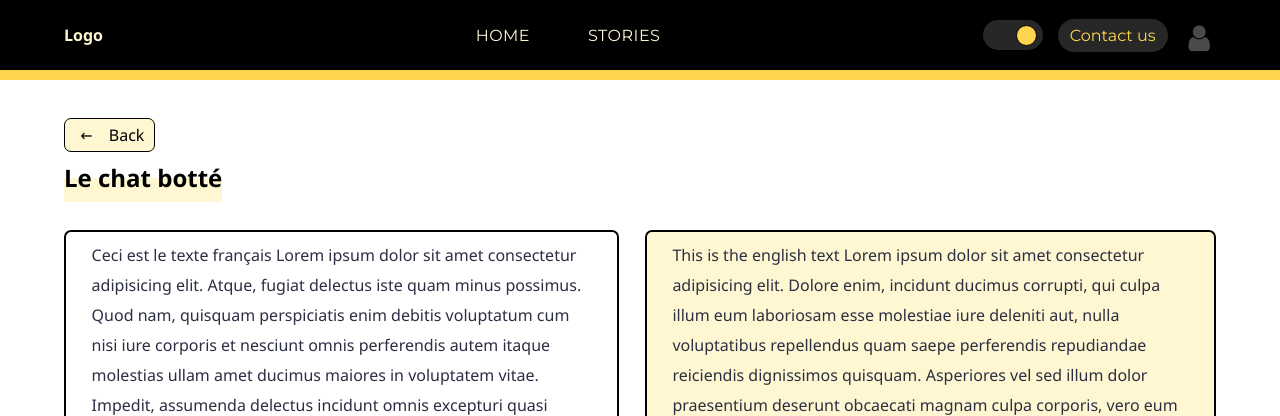
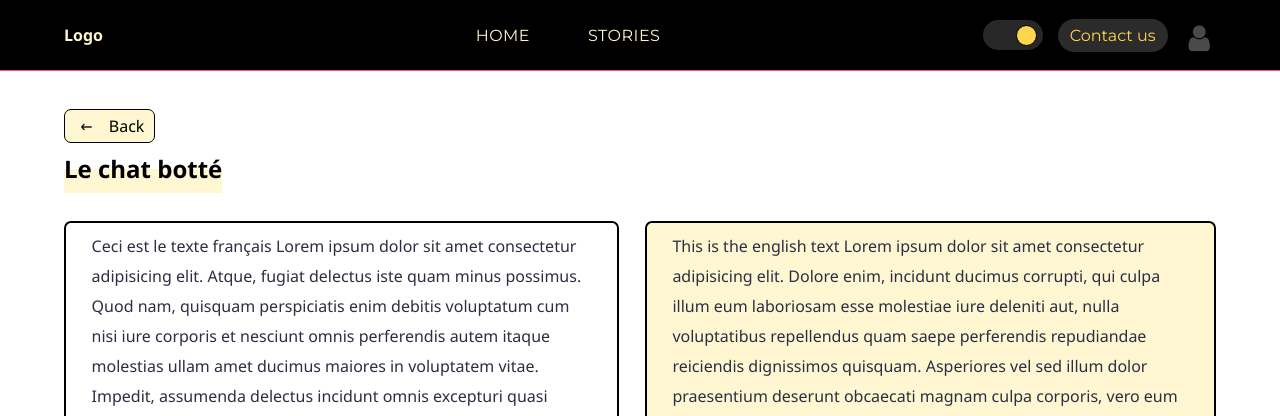
Before and after one commit to Sovima/stories-website, a Flask app: page /puss-in-boots in a window 1280 px wide. Shown: the top 416 px of the page. Run offline with Flask 2, Linux system fonts and the light colour scheme.

Commit message:
fix popup

```diff
--- a/static/css/header.css
+++ b/static/css/header.css
@@ -1,5 +1,6 @@
 @import url('https://fonts.googleapis.com/css2?family=Montserrat:wght@400&display=swap');
 :root {
+    /* Dark mode Colors */
     --base-yellow: #FFD54F;
     --transparent-yellow: #ffd64f5f;
     --light-yellow: #fff7d1;
@@ -237,7 +238,8 @@ body.dark #light-dark-switch {
 
 
 body.dark .contact-us {
-    background: var(--deep-grey);
+    /* background: var(--deep-grey); */
+    background: rgb(43, 43, 43);
     margin: 5px;
     padding: 7px 12px;
     font-family: 'Montserrat', sans-serif;
@@ -250,7 +252,8 @@ body.dark .contact-us {
 
 body.dark header {
     background-color: black;
-    border-bottom: 10px solid var(--base-yellow);
+    /* border-bottom: 10px solid var(--base-yellow); */
+    border-bottom: 1px solid #eb5987;
 }
 
 
```
